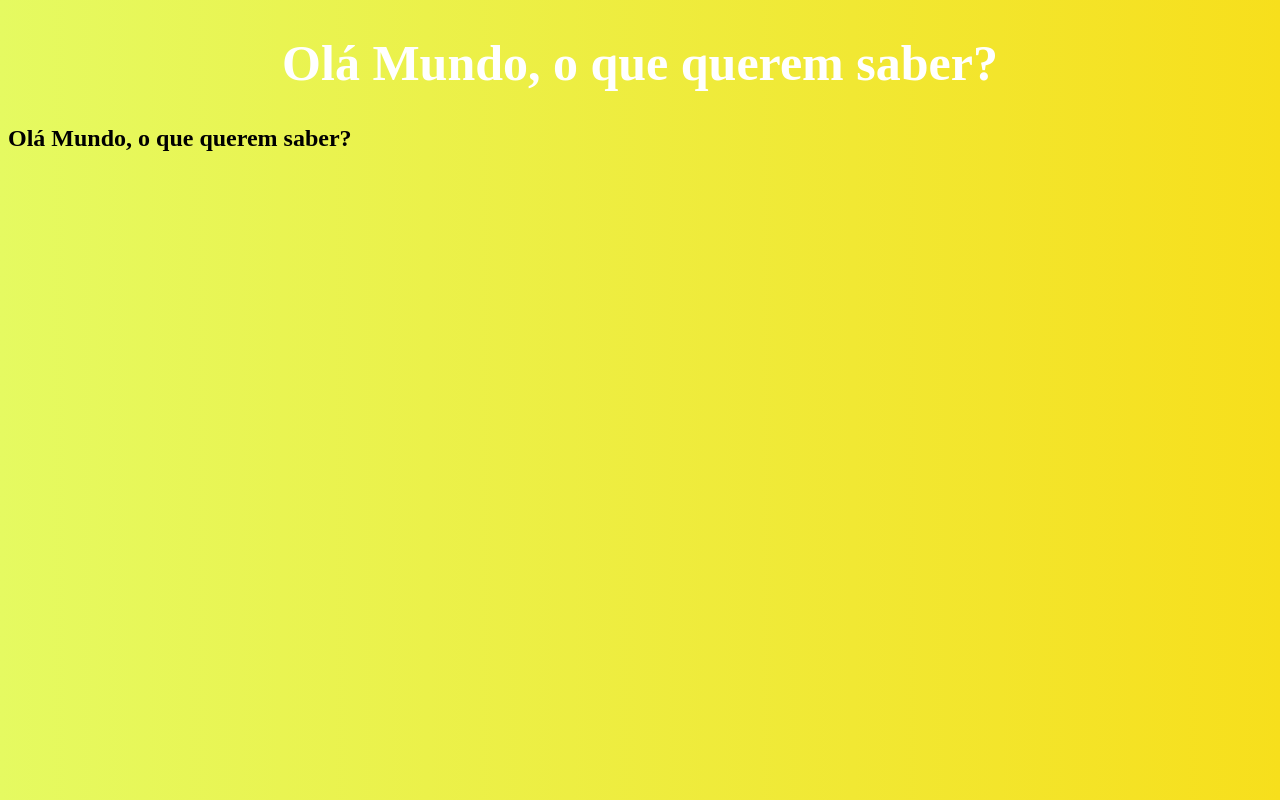
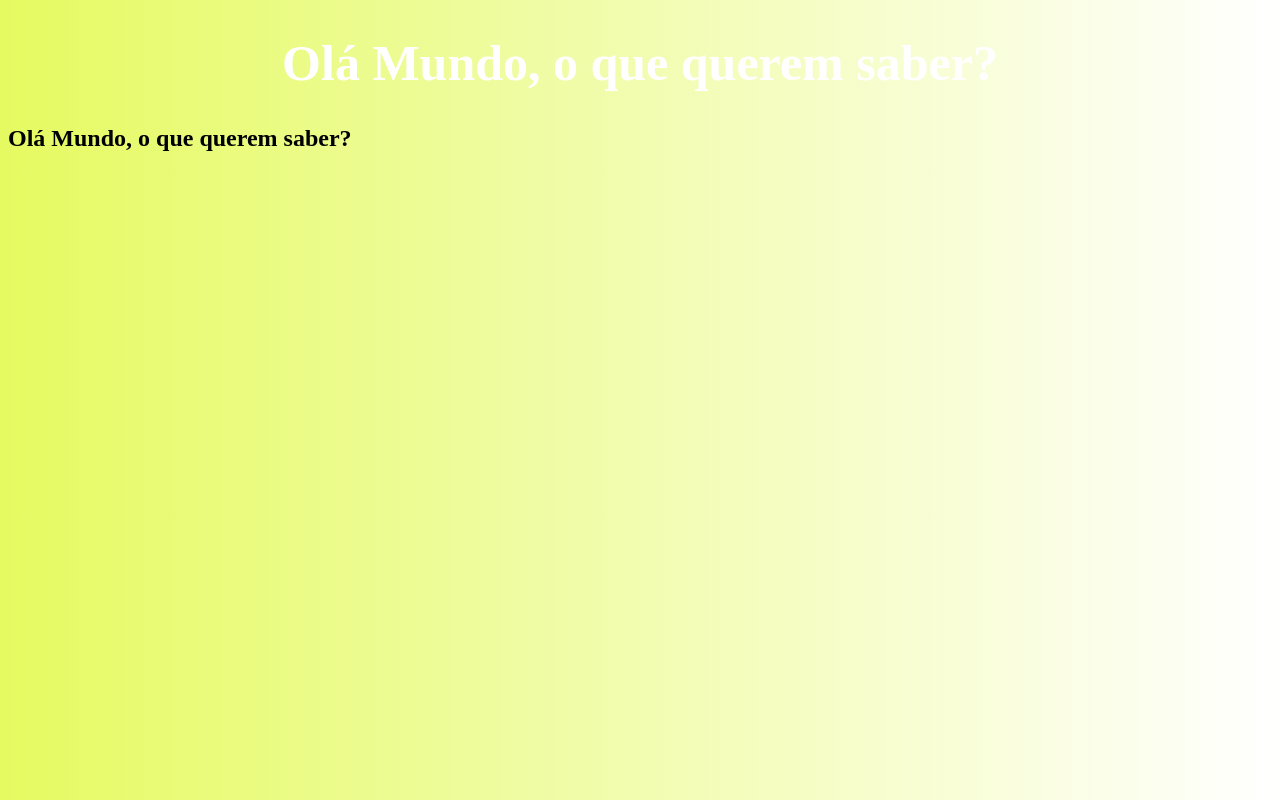
Before and after one commit to heloiisssa/diztudosobretudo, a plain HTML site: page index.html in a window 1280 px wide. Drawn offline with Linux system fonts and the light colour scheme.

Commit message:
fun color

```diff
--- a/style.css
+++ b/style.css
@@ -1,6 +1,6 @@
 body {
     background-color: #e5fa61;
-background-image: linear-gradient(90deg, #e5fa61 0%, #f7df1c 100%);
+background-image: linear-gradient(90deg, #e5fa61 0%, #ffffff 100%);
 }
 
 h1 {
```
